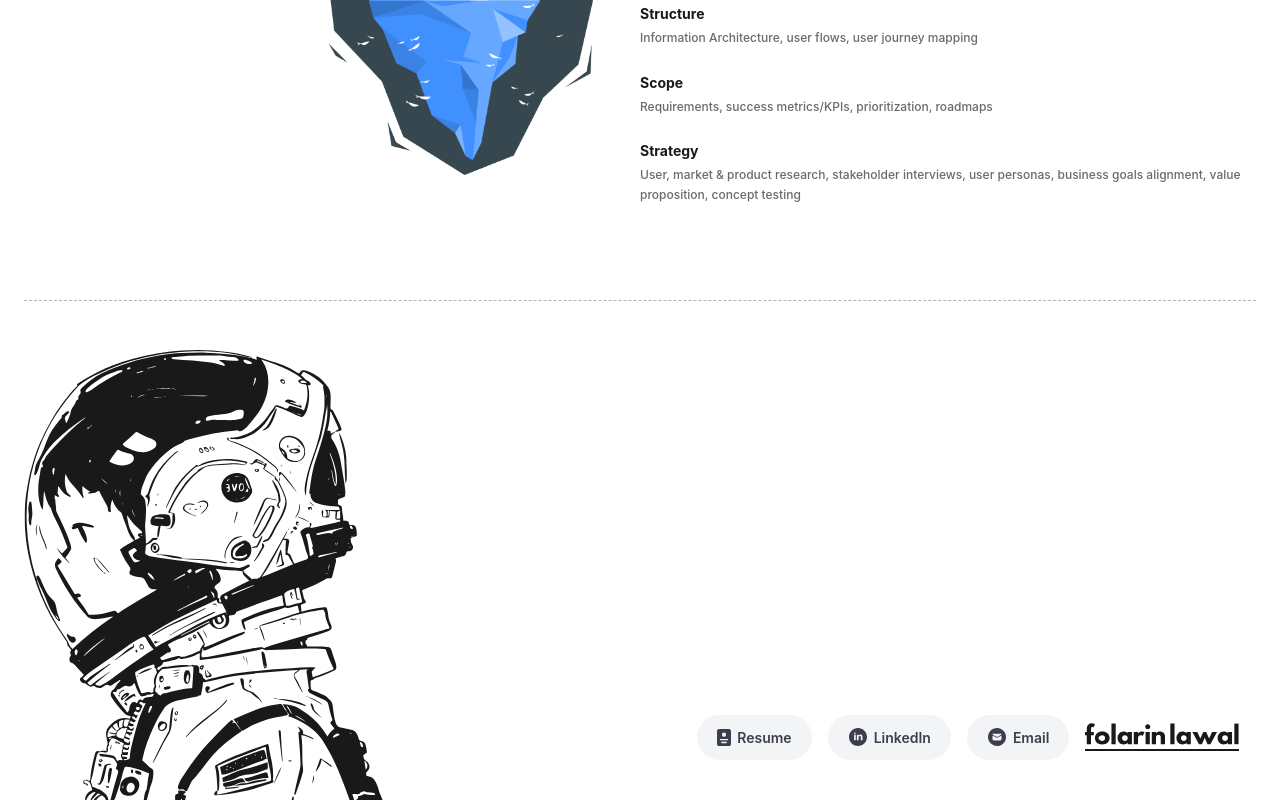
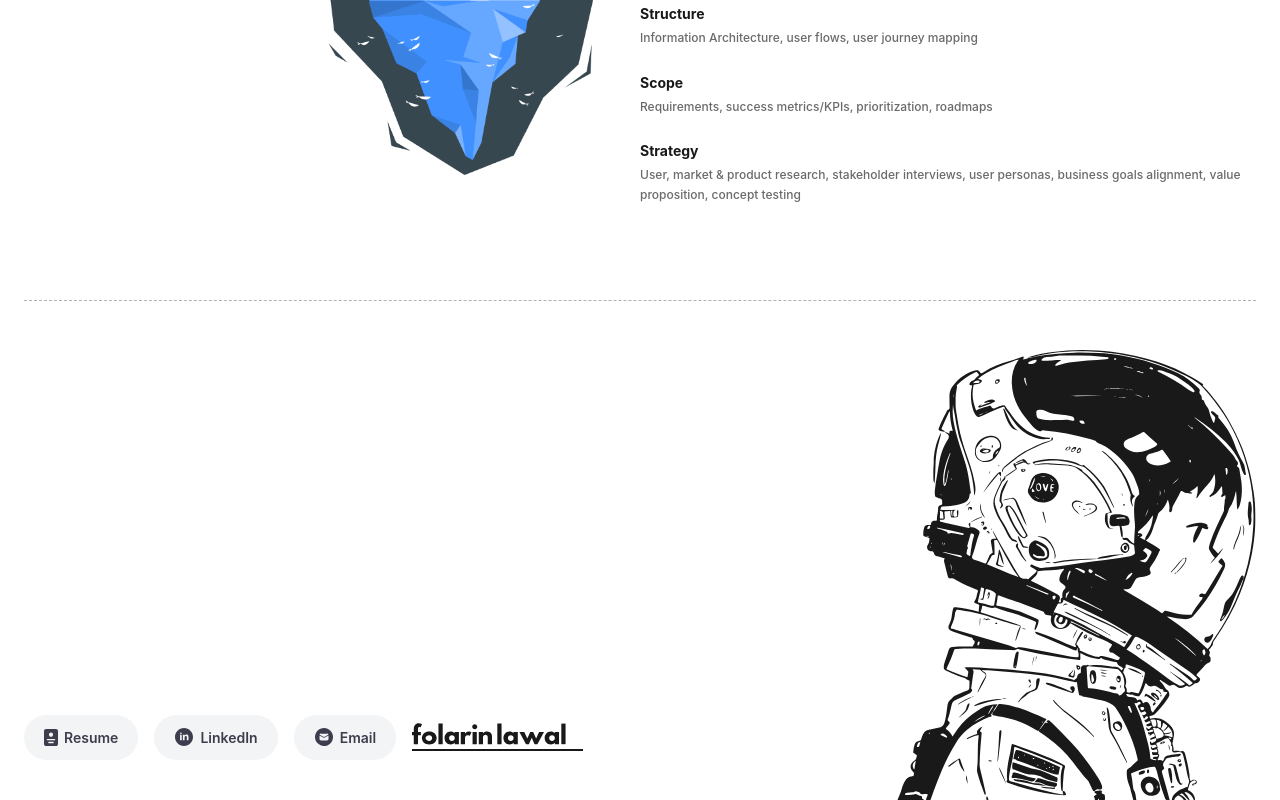
Before and after one commit to ikpeku/folaportfolio, a React (Vite) app: page /about in a window 1280 px wide. Shown: the part 1333-2133 px from the top of the page. Built offline with nearby package versions, Linux system fonts and the light colour scheme.

Commit message:
handle footer ui

```diff
--- a/src/component/Footer.tsx
+++ b/src/component/Footer.tsx
@@ -9,12 +9,12 @@ const cn = (...inputs: Parameters<typeof clsx>) => twMerge(clsx(inputs));
 const ease = [0.4, 0, 0.2, 1] as const;
 
 const logoVariants = {
-  rest:  { scale: 1,    transition: { duration: 0.35, ease } },
+  rest: { scale: 1, transition: { duration: 0.35, ease } },
   hover: { scale: 1.04, transition: { duration: 0.35, ease } },
 };
 
 const logoUnderlineVariants = {
-  rest:  { bottom: 2,  transition: { duration: 0.35, ease } },
+  rest: { bottom: 2, transition: { duration: 0.35, ease } },
   hover: { bottom: -8, transition: { duration: 0.35, ease } },
 };
 
@@ -28,55 +28,89 @@ const AnimatedLogo = ({ className }: { className?: string }) => (
     <Assets.Logo className="h-8 w-auto" />
     <motion.span
       className="absolute left-0 h-0.5 bg-[#191919]"
-      style={{ width: "90%" }}
+      style={{ width: "100%" }}
       variants={logoUnderlineVariants}
     />
   </motion.div>
 );
 
-const Footer = ({ reversed = false, isDetail = false, onClick, description }: {description?: string, reversed?: boolean, isDetail?: boolean, onClick?: () => void }) => (
-  <footer className={cn("mt-24 pt-12 border-t border-dashed border-[#B1B1B8] flex flex-col lg:flex-row lg:items-end", reversed && "md:flex-row-reverse")}>
-
-    {isDetail && <div className="flex-1 ">
-
+const Footer = ({
+  reversed = false,
+  isDetail = false,
+  onClick,
+  description,
+}: {
+  description?: string;
+  reversed?: boolean;
+  isDetail?: boolean;
+  onClick?: () => void;
+}) => (
+  <footer
+    className={cn(
+      "mt-24 pt-12 border-t border-dashed border-[#B1B1B8] flex flex-col lg:flex-row lg:items-end",
+      reversed && "lg:flex-row-reverse",
+    )}
+  >
+    {isDetail && (
+      <div className="flex-1 ">
         <button onClick={onClick} className="group mb-6 ">
           <div className="bg-[#3D3D4E1F] px-4 py-2 rounded-3xl group-hover:bg-[#3D3D4E] inline-flex items-center gap-1.5 text-[13px] text-[#3D3D4E] hover:text-white transition-colors">
-          <span className="-translate-x-2 group-hover:translate-x-0 transition-all duration-300">Next Project</span>
-          <div className="flex justify-center items-center border-2 font-bold border-[#3D3D4E] group-hover:border-white rounded-full w-6 h-6">→</div>
+            <span className="-translate-x-2 group-hover:translate-x-0 transition-all duration-300">
+              Next Project
+            </span>
+            <div className="flex justify-center items-center border-2 font-bold border-[#3D3D4E] group-hover:border-white rounded-full w-6 h-6">
+              →
+            </div>
           </div>
         </button>
         <p className="font-semibold text-[20px] lg:max-w-xl">{description}</p>
 
+        <div className="flex">
           <AnimatedLogo className="mt-28 mb-8 hidden lg:block" />
+        </div>
+      </div>
+    )}
 
-    </div>}
-
-
-    <div className="flex justify-start my-4 lg:my-0 lg:justify-center ">
+    <div className={cn("flex my-4 lg:my-0 lg:justify-center", reversed ? "justify-end" : "justify-start")}>
       <img
         src={Assets.Footerbannershot}
         alt="Footer banner"
-        className="w-1/3 lg:w-full max-h-112.75 max-w-sm md:max-w-full rounded-xl object-contain"
+        className={cn("w-1/3 lg:w-full max-h-112.75 max-w-sm md:max-w-full rounded-xl object-contain", reversed && "scale-x-[-1]")}
       />
     </div>
 
-
-
-    {!isDetail && <div className={cn("my-10 flex flex-wrap items-center gap-4 flex-1", reversed ? "justify-center md:justify-end" : "justify-center md:justify-start")}>
-      <LinkChip icon={<Assets.ResumeIcon />} label="Resume" href="https://drive.google.com/file/d/1rtFla6HYYecrwvXsFqgdXbHrvFb1B-Ni/view" />
-      <LinkChip icon={<Assets.LinkedInIcon />} label="LinkedIn" href="https://www.linkedin.com/in/folarin-lawal/" />
-      <LinkChip icon={<Assets.EmailIcon />} label="Email" href="mailto:lawal.folarin@gmail.com" />
+    {!isDetail && (
+      <div
+        className={cn(
+          "my-10 flex flex-wrap items-center gap-4 flex-1 ",
+          !reversed
+            ? "justify-center lg:justify-end"
+            : "justify-center lg:justify-start",
+        )}
+      >
+        <LinkChip
+          icon={<Assets.ResumeIcon />}
+          label="Resume"
+          href="https://drive.google.com/file/d/1rtFla6HYYecrwvXsFqgdXbHrvFb1B-Ni/view"
+        />
+        <LinkChip
+          icon={<Assets.LinkedInIcon />}
+          label="LinkedIn"
+          href="https://www.linkedin.com/in/folarin-lawal/"
+        />
+        <LinkChip
+          icon={<Assets.EmailIcon />}
+          label="Email"
+          href="mailto:lawal.folarin@gmail.com"
+        />
         <AnimatedLogo className="hidden lg:block" />
       </div>
-    }
+    )}
 
     <div>
       <AnimatedLogo className="mb-8 lg:hidden" />
     </div>
-
-
   </footer>
 );
 
-
 export default Footer;
--- a/src/pages/LandingPage.tsx
+++ b/src/pages/LandingPage.tsx
@@ -149,7 +149,7 @@ const LandingPage: React.FC = () => (
         href="/zenith"
       />
     </div>
-       <Footer reversed={true}  />
+       <Footer reversed={false}  />
   </div>
 );
 
```
Lines whose indentation alone changed are shown as unchanged.
